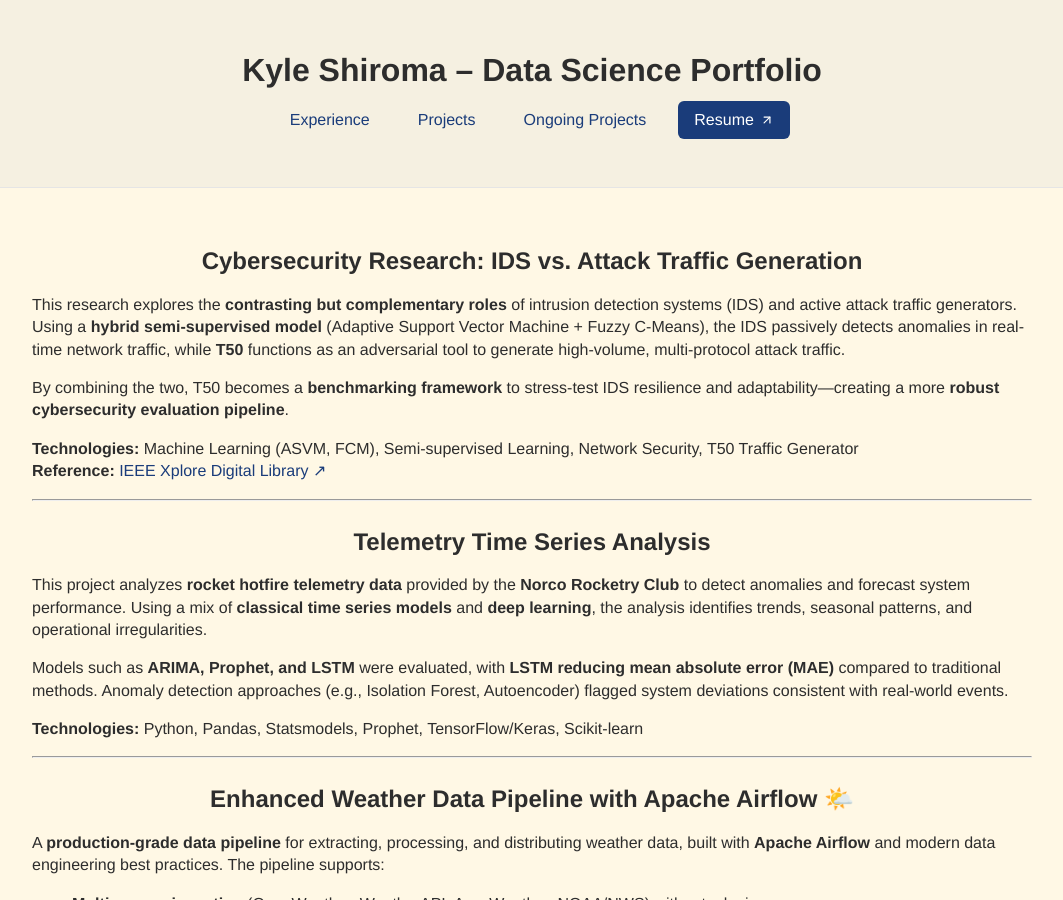
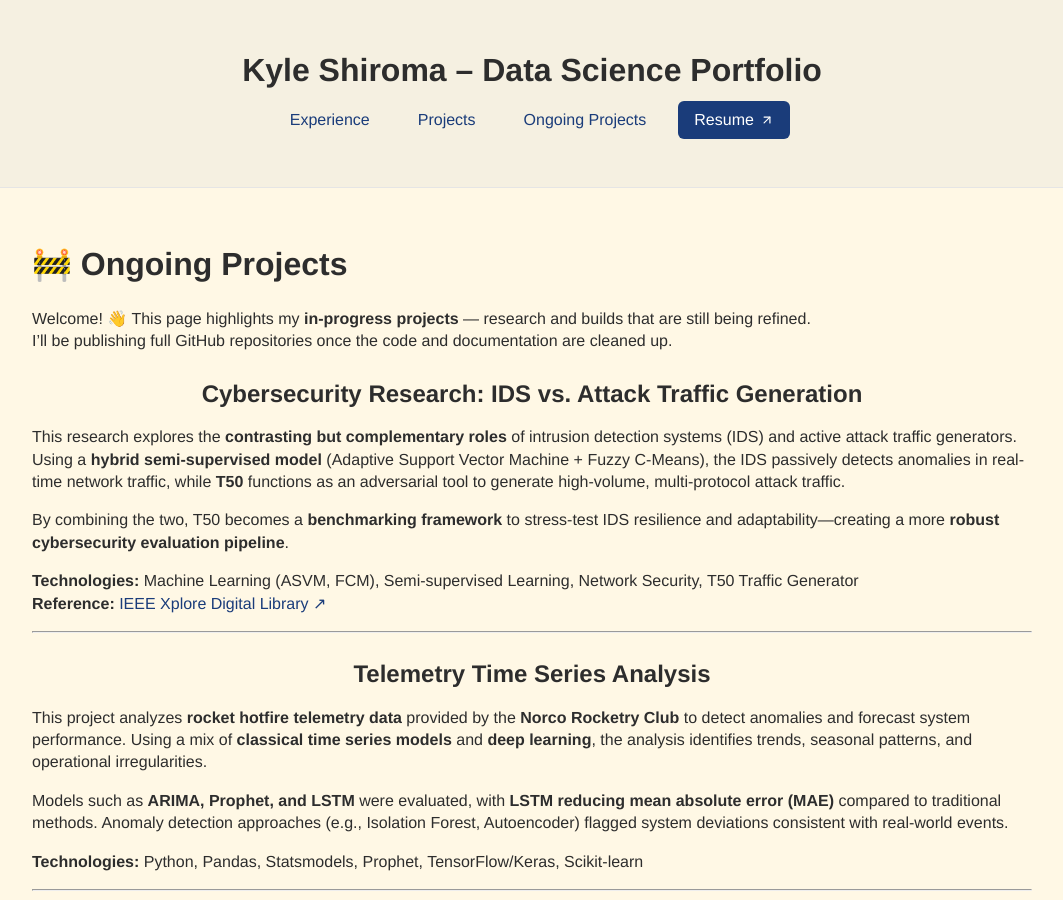
Before and after one commit to k-shiroma-code/k-shiroma-code.github.io, a Jekyll site: the page built from ongoing_projects.md, in a window 1280 px wide and 900 px high. Shown: the whole window, without its empty margins (108-1171 px from the left). Built offline with Jekyll 4.4.1, drawn with Linux system fonts in a browser that asks for light colours.

Commit message:
Update ongoing_projects.md

```diff
--- a/ongoing_projects.md
+++ b/ongoing_projects.md
@@ -4,6 +4,11 @@ layout: default
 permalink: /ongoing-projects/
 description: A showcase of active development projects in data engineering, aerospace systems, and cybersecurity
 ---
+
+# 🚧 Ongoing Projects
+
+Welcome! 👋 This page highlights my **in-progress projects** — research and builds that are still being refined.
+I’ll be publishing full GitHub repositories once the code and documentation are cleaned up.
 
 ## Cybersecurity Research: IDS vs. Attack Traffic Generation
 
```
